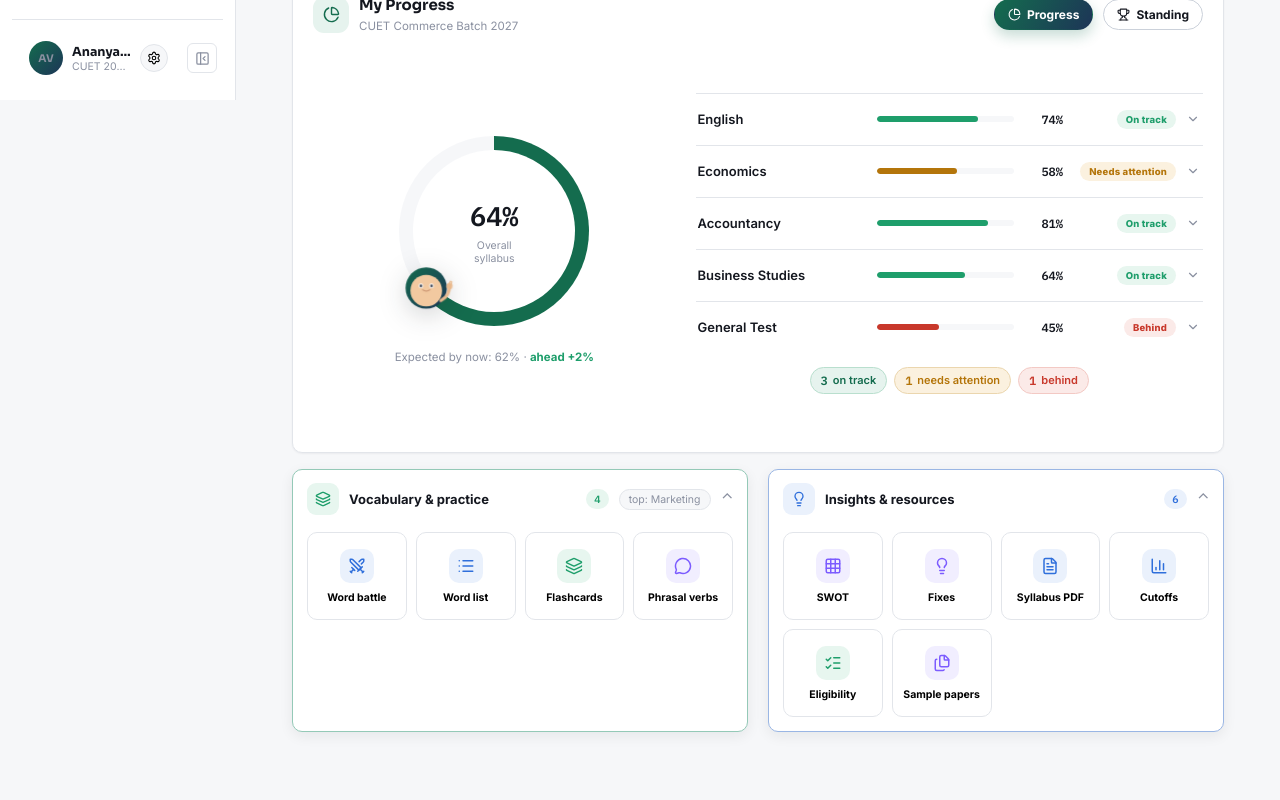
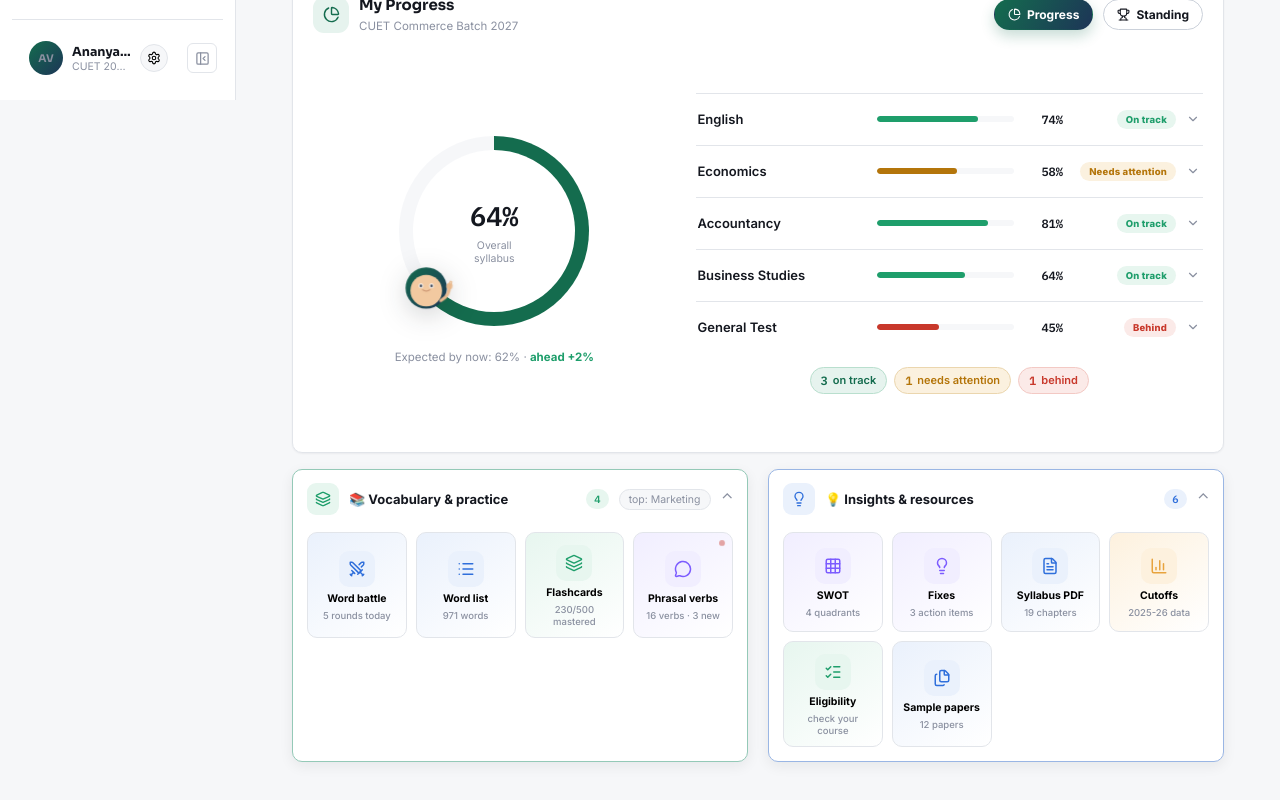
Before and after one commit to cuet-pro/cuetpro-learning-dashboard, a React (Vite) app: page / in a window 1280 px wide. Shown: the part 700-1500 px from the top of the page. Built offline with nearby package versions, Linux system fonts and the light colour scheme.

Commit message:
Widget tiles polish: emoji section headers, distinct gradient tile tints, micro-stat line under each label, 'new' pulsing dot badge, icon tap-bounce, press-scale feedback, and staggered fade-in entrance animation

```diff
--- a/src/pages/Widgets.jsx
+++ b/src/pages/Widgets.jsx
@@ -13,18 +13,29 @@ import './widgets.css'
 function IconGrid({ items, onNavigate }) {
   return (
     <div className="icon-grid">
-      {items.map(it => {
+      {items.map((it, i) => {
         const I = it.icon
         return (
           <button
-            className={'icon-cell ' + it.tone}
+            className={'icon-cell ' + (it.tone || 'neutral')}
             key={it.label}
-            onClick={() => (it.go ? it.go() : it.nav && onNavigate ? onNavigate(it.nav) : null)}
+            style={{ animationDelay: (i * 0.08) + 's' }}
+            onClick={(e) => {
+              const wrap = e.currentTarget.querySelector('.ic-wrap')
+              if (wrap && wrap.animate) {
+                wrap.animate(
+                  [{ transform: 'scale(1)' }, { transform: 'scale(1.25)', offset: 0.45 }, { transform: 'scale(1)' }],
+                  { duration: 350, easing: 'ease' }
+                )
+              }
+              if (it.go) it.go(); else if (it.nav && onNavigate) onNavigate(it.nav)
+            }}
             disabled={!it.go && !it.nav}
           >
-            <span className={'ic-wrap ' + it.tone}><I size={18} /></span>
+            <span className={'ic-wrap ' + (it.tone || 'neutral')}><I size={18} /></span>
             <span className="ic-label">{it.label}</span>
-            {it.badge && <em className="icon-badge">{it.badge}</em>}
+            {it.stat && <span className="ic-stat">{it.stat}</span>}
+            {it.new && <span className="ic-new" aria-label="New content" />}
           </button>
         )
       })}
@@ -48,14 +59,15 @@ function VocabTile({ onNavigate }) {
   }
 
   const words = active ? active.items.filter(match) : []
+  const vocabCount = VOCAB_CATEGORIES.reduce((s, c) => s + c.items.length, 0)
 
   return (
     <>
       <IconGrid onNavigate={onNavigate} items={[
-        { icon: Swords, label: 'Word battle', tone: 'blue', go: () => alert('Deep-link → Word battle (Chill Zone)') },
-        { icon: List, label: 'Word list', tone: 'blue', go: () => setWlOpen(true) },
-        { icon: Layers, label: 'Flashcards', tone: 'green', nav: 'studykit' },
-        { icon: MessageCircle, label: 'Phrasal verbs', tone: 'purple', go: () => alert('Deep-link → Phrasal verbs') },
+        { icon: Swords, label: 'Word battle', tone: 'blue', stat: '5 rounds today', go: () => alert('Deep-link → Word battle (Chill Zone)') },
+        { icon: List, label: 'Word list', tone: 'blue', stat: vocabCount + ' words', go: () => setWlOpen(true) },
+        { icon: Layers, label: 'Flashcards', tone: 'green', stat: '230/500 mastered', nav: 'studykit' },
+        { icon: MessageCircle, label: 'Phrasal verbs', tone: 'purple', stat: '16 verbs · 3 new', new: true, go: () => alert('Deep-link → Phrasal verbs') },
       ]} />
       <Modal open={wlOpen} onClose={close} title={active ? active.name : 'Word list'} wide>
         {active ? (
@@ -109,12 +121,12 @@ function VocabTile({ onNavigate }) {
 function InsightsTile({ onNavigate }) {
   const goSwot = () => { try { localStorage.setItem('cp_analysis_tab', 'swot') } catch {} onNavigate('analysis') }
   return <IconGrid onNavigate={onNavigate} items={[
-    { icon: Grid3x3, label: 'SWOT', tone: 'purple', go: goSwot },
-    { icon: Lightbulb, label: 'Fixes', tone: 'purple', go: goSwot },
-    { icon: FileText, label: 'Syllabus PDF', tone: 'blue', go: () => alert('Deep-link → Syllabus PDF') },
-    { icon: BarChart3, label: 'Cutoffs', tone: 'blue', nav: 'explorer' },
-    { icon: ListChecks, label: 'Eligibility', tone: 'green', go: () => alert('Deep-link → Eligibility checker') },
-    { icon: Files, label: 'Sample papers', tone: 'purple', go: () => alert('Deep-link → Sample papers') },
+    { icon: Grid3x3, label: 'SWOT', tone: 'purple', stat: '4 quadrants', go: goSwot },
+    { icon: Lightbulb, label: 'Fixes', tone: 'purple', stat: '3 action items', go: goSwot },
+    { icon: FileText, label: 'Syllabus PDF', tone: 'blue', stat: '19 chapters', go: () => alert('Deep-link → Syllabus PDF') },
+    { icon: BarChart3, label: 'Cutoffs', tone: 'amber', stat: '2025-26 data', nav: 'explorer' },
+    { icon: ListChecks, label: 'Eligibility', tone: 'green', stat: 'check your course', go: () => alert('Deep-link → Eligibility checker') },
+    { icon: Files, label: 'Sample papers', tone: 'blue', stat: '12 papers', go: () => alert('Deep-link → Sample papers') },
   ]} />
 }
 
@@ -217,8 +229,8 @@ export default function DashboardTiles({ onNavigate }) {
   const [topWords] = useState(() => boostRanking('Commerce').slice(0, 1))
 
   const tiles = [
-    { id: 'vocab', title: 'Vocabulary & practice', icon: Layers, tone: 'green', count: 4, body: <VocabTile onNavigate={onNavigate} /> },
-    { id: 'insights', title: 'Insights & resources', icon: Lightbulb, tone: 'blue', count: 6, body: <InsightsTile onNavigate={onNavigate} /> },
+    { id: 'vocab', title: '📚 Vocabulary & practice', icon: Layers, tone: 'green', count: 4, body: <VocabTile onNavigate={onNavigate} /> },
+    { id: 'insights', title: '💡 Insights & resources', icon: Lightbulb, tone: 'blue', count: 6, body: <InsightsTile onNavigate={onNavigate} /> },
   ]
 
   return (
--- a/src/pages/widgets.css
+++ b/src/pages/widgets.css
@@ -34,20 +34,40 @@
 @keyframes tile-in { from { opacity: 0; transform: translateY(-4px); } to { opacity: 1; transform: none; } }
 
 /* ── Icon grid (uniform cells) ── */
-.icon-grid { display: grid; grid-template-columns: repeat(auto-fill, minmax(88px, 1fr)); gap: 9px; }
-.icon-cell { position: relative; display: flex; flex-direction: column; align-items: center; justify-content: center; gap: 8px;
-  min-height: 88px; padding: 12px 8px; border: 1px solid var(--border); border-radius: var(--r-md); background: var(--surface);
-  cursor: pointer; transition: transform .16s, box-shadow .16s, border-color .16s, background .16s; font-family: var(--font-body); }
-.ic-wrap { width: 34px; height: 34px; border-radius: 10px; display: grid; place-items: center; flex-shrink: 0; transition: transform .16s; }
+.icon-grid { display: grid; grid-template-columns: repeat(auto-fill, minmax(92px, 1fr)); gap: 9px; }
+.icon-cell { position: relative; display: flex; flex-direction: column; align-items: center; justify-content: center; gap: 5px;
+  min-height: 100px; padding: 12px 8px 10px; border: 1px solid var(--border); border-radius: var(--r-md);
+  cursor: pointer; transition: transform .12s ease, box-shadow .16s, border-color .16s; font-family: var(--font-body);
+  animation: icIn .4s ease backwards; }
+.ic-wrap { width: 36px; height: 36px; border-radius: 10px; display: grid; place-items: center; flex-shrink: 0; transition: transform .16s; }
 .ic-label { font-size: 10.5px; font-weight: 700; color: var(--text-secondary); text-align: center; line-height: 1.25; }
+.ic-stat { font-size: 9.5px; font-weight: 500; color: var(--text-muted); text-align: center; line-height: 1.2; }
+
+/* distinct gradient tints (cycle across tiles for rhythm) */
+.icon-cell.green { background: linear-gradient(145deg, var(--success-soft), var(--surface)); }
+.icon-cell.blue { background: linear-gradient(145deg, var(--info-soft), var(--surface)); }
+.icon-cell.purple { background: linear-gradient(145deg, var(--violet-soft), var(--surface)); }
+.icon-cell.amber { background: linear-gradient(145deg, var(--accent-soft), var(--surface)); }
+.icon-cell.red { background: linear-gradient(145deg, var(--error-soft), var(--surface)); }
+.icon-cell.neutral { background: linear-gradient(145deg, var(--bg), var(--surface)); }
+
 .icon-cell:hover { transform: translateY(-3px); box-shadow: var(--shadow-md); }
 .icon-cell:hover .ic-wrap { transform: scale(1.1) rotate(-3deg); }
-.icon-cell:active { transform: translateY(-1px) scale(.98); }
-.icon-cell.green:hover { border-color: var(--success); background: var(--success-soft); }
-.icon-cell.blue:hover { border-color: var(--info); background: var(--info-soft); }
-.icon-cell.purple:hover { border-color: var(--violet); background: var(--violet-soft); }
-.icon-cell.amber:hover { border-color: var(--warning); background: var(--accent-soft); }
-.icon-cell.red:hover { border-color: var(--error); background: var(--error-soft); }
+.icon-cell:active { transform: scale(.95); transition: transform .12s ease; }
+.icon-cell.green:hover { border-color: var(--success); }
+.icon-cell.blue:hover { border-color: var(--info); }
+.icon-cell.purple:hover { border-color: var(--violet); }
+.icon-cell.amber:hover { border-color: var(--accent); }
+.icon-cell.red:hover { border-color: var(--error); }
+
+/* "new content" pulsing dot */
+.ic-new { position: absolute; top: 6px; right: 6px; width: 8px; height: 8px; border-radius: 50%; background: var(--error);
+  animation: icNewPulse 1.6s ease-in-out infinite; }
+@keyframes icNewPulse { 0%, 100% { opacity: 1; transform: scale(1) } 50% { opacity: .4; transform: scale(.72) } }
+
+/* staggered entrance */
+@keyframes icIn { from { opacity: 0; transform: translateY(9px) } to { opacity: 1; transform: translateY(0) } }
+
 .ic-wrap.green { background: var(--success-soft); color: var(--success); }
 .ic-wrap.blue { background: var(--info-soft); color: var(--info); }
 .ic-wrap.purple { background: var(--violet-soft); color: var(--violet); }
```
